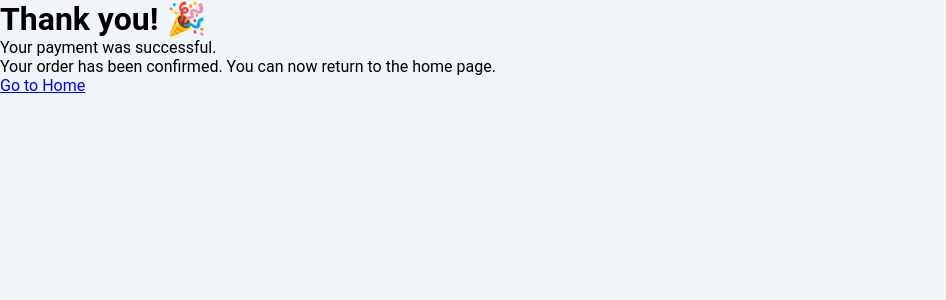
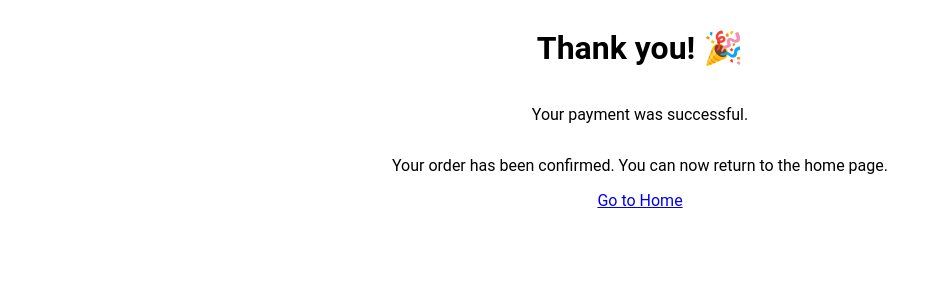
Before and after one commit to kowsikanA/final-CSCI4230U-project, a Flask app: page /order/confirmed in a window 1280 px wide. Shown: the top 300 px of the page, without its empty margins (0-946 px from the left). Run offline with Flask 3, Linux system fonts and the light colour scheme.

Commit message:
small styling added

```diff
--- /dev/null
+++ b/static/style/orderconfrim.css
@@ -0,0 +1,15 @@
+*{
+  box-sizing: border-box;
+  font-family: "Roboto", sans-serif;
+}
+
+.page-container{
+  display: flex;
+  flex-direction: column;
+  justify-content: center;
+  align-items: center;
+}
+
+.btn-primary{
+  background-color: ;
+}
--- a/templates/order_confirmed.html
+++ b/templates/order_confirmed.html
@@ -3,7 +3,7 @@
   <head>
     <meta charset="UTF-8">
     <title>Order Confirmed</title>
-    <link rel="stylesheet" href="{{ url_for('static', filename='style/style.css') }}">
+    <link rel="stylesheet" href="{{ url_for('static', filename='style/orderconfrim.css') }}">
   </head>
   <body>
     <div class="page-container">
```
